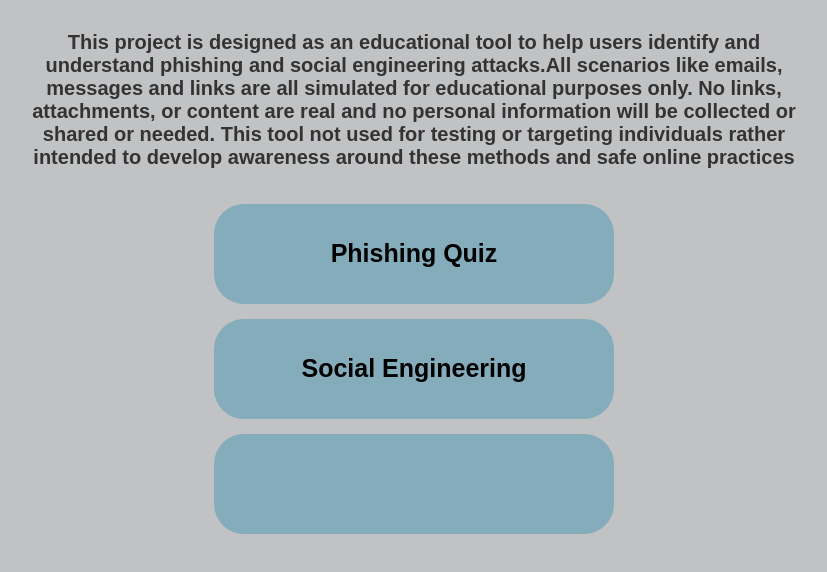
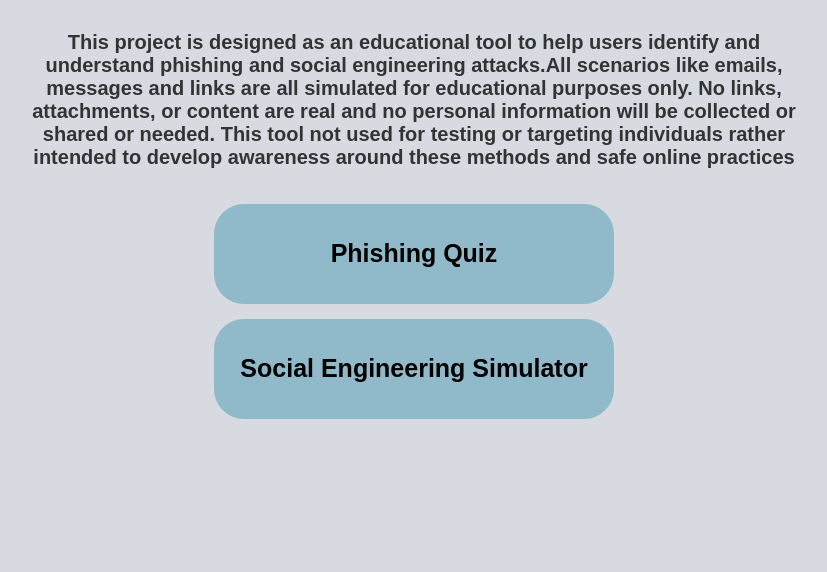
Before and after one commit to OliL0/CyberThreat-Simulator-, a plain HTML site: page index.html in a window 1280 px wide. Shown: the part 156-728 px from the top of the page, without its empty margins (226-1053 px from the left). Drawn offline with Linux system fonts and the light colour scheme.

Commit message:
main html + css changes

```diff
--- a/css/index.css
+++ b/css/index.css
@@ -5,7 +5,7 @@ body {
     align-items: center;
     justify-content: center;
 
-    background-color: #c1c2c4;
+    background-color: #d7dae0;
     font-family: Arial, Helvetica, sans-serif;
     color:#333;
     margin: 0;
--- a/index.html
+++ b/index.html
@@ -16,7 +16,7 @@
 
     <div class="buttons">
         <button data-target="quiz.html" >Phishing Quiz</button>
-        <button data-target="simulation.html">Social Engineering<button>
+        <button data-target="simulation.html">Social Engineering Simulator</button>
     </div>
 
 </body>
```
